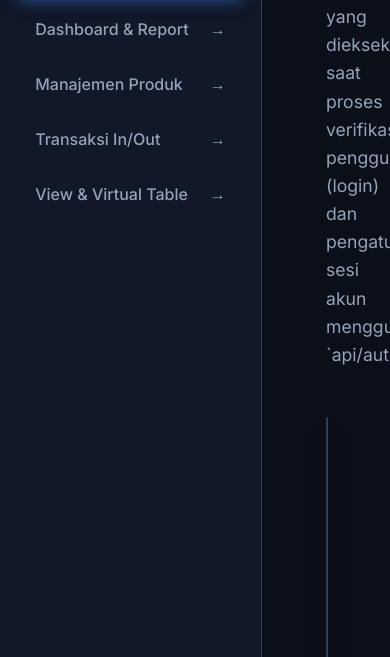
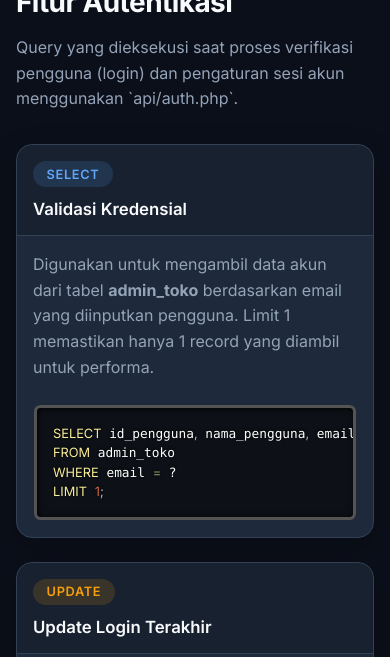
Before and after one commit to mzakial/dokumentasi-query, a plain HTML site: page index.html in a window 390 px wide. Shown: the part 187-844 px from the top of the page. Drawn offline with nearby package versions, Linux system fonts and the light colour scheme.

Commit message:
first committ

```diff
--- a/index.html
+++ b/index.html
@@ -210,6 +210,90 @@
             text-shadow: none !important;
             font-family: 'JetBrains Mono', monospace !important;
             font-size: 0.9rem !important;
+            overflow-x: auto !important;
+        }
+
+        /* Mobile Responsiveness */
+        @media (max-width: 768px) {
+            body {
+                flex-direction: column;
+            }
+
+            aside {
+                width: 100%;
+                flex: none;
+                border-right: none;
+                border-bottom: 1px solid var(--border);
+            }
+
+            .sidebar-header {
+                padding: 1.25rem 1rem;
+            }
+
+            .sidebar-header h1 {
+                font-size: 1.15rem;
+            }
+
+            .nav-menu {
+                flex-direction: row;
+                overflow-x: auto;
+                padding: 0.5rem 1rem 1rem 1rem;
+                gap: 0.75rem;
+                /* Hide scrollbar for cleaner look */
+                scrollbar-width: none;
+                -ms-overflow-style: none;
+            }
+
+            .nav-menu::-webkit-scrollbar {
+                display: none;
+            }
+
+            .nav-item {
+                white-space: nowrap;
+                padding: 0.6rem 1rem;
+                font-size: 0.9rem;
+            }
+
+            .nav-item span {
+                display: none; /* Hide arrow on mobile */
+            }
+
+            main {
+                padding: 1.5rem 1rem;
+            }
+
+            .feature-title {
+                font-size: 1.75rem;
+            }
+
+            .feature-desc {
+                font-size: 1rem;
+                margin-bottom: 2rem;
+            }
+
+            .query-card {
+                margin-bottom: 1.5rem;
+            }
+
+            .query-header {
+                flex-direction: column;
+                align-items: flex-start;
+                gap: 0.75rem;
+                padding: 1rem;
+            }
+
+            .query-name {
+                font-size: 1.05rem;
+            }
+
+            .query-body {
+                padding: 1rem;
+            }
+
+            pre[class*="language-"] {
+                padding: 1rem !important;
+                font-size: 0.8rem !important;
+            }
         }
     </style>
 </head>
```
